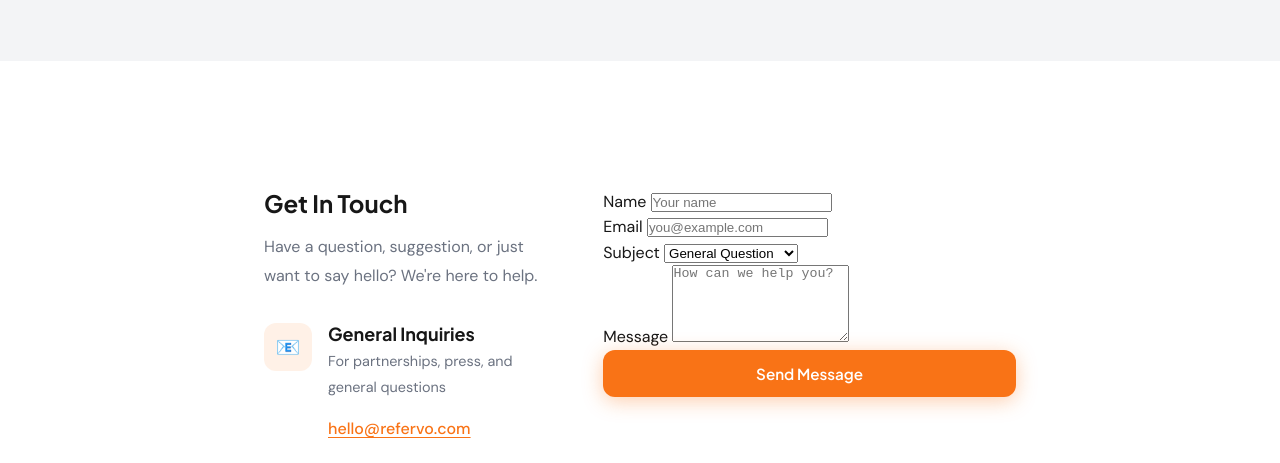
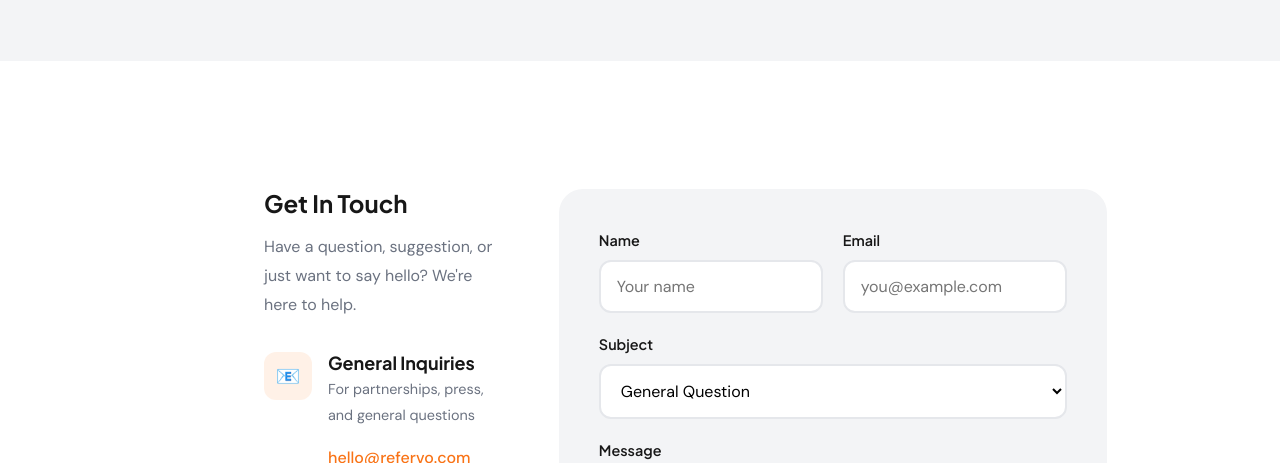
Before and after one commit to mrmicaiah/ReferVo, an Eleventy site: page src/contact.njk in a window 1280 px wide. Shown: the part 261-724 px from the top of the page. Built offline with nearby package versions, Linux system fonts and the light colour scheme; Eleventy itself is replaced by a stand-in of ours; files that its build step writes are made by us from their sources.

Commit message:
Phase 2: Add contact form styles to components.css

```diff
--- a/src/css/components.css
+++ b/src/css/components.css
@@ -745,6 +745,74 @@
   font-weight: 500;
 }
 
+/* Contact Form */
+.contact-form-wrapper {
+  background: var(--gray-light);
+  border-radius: 24px;
+  padding: 2rem;
+}
+
+@media (min-width: 768px) {
+  .contact-form-wrapper { padding: 2.5rem; }
+}
+
+.contact-form {
+  display: flex;
+  flex-direction: column;
+  gap: 1.25rem;
+}
+
+.form-group {
+  display: flex;
+  flex-direction: column;
+  gap: 0.5rem;
+}
+
+.form-group label {
+  font-family: var(--font-display);
+  font-size: 0.9rem;
+  font-weight: 600;
+  color: var(--black);
+}
+
+.form-group input,
+.form-group textarea,
+.form-group select {
+  font-family: var(--font-body);
+  font-size: 1rem;
+  padding: 0.875rem 1rem;
+  border: 2px solid var(--gray-border);
+  border-radius: 12px;
+  background: var(--white);
+  transition: all 0.2s var(--ease-out);
+  outline: none;
+}
+
+.form-group input:focus,
+.form-group textarea:focus,
+.form-group select:focus {
+  border-color: var(--orange);
+  box-shadow: 0 0 0 4px rgba(249, 115, 22, 0.1);
+}
+
+.form-group textarea {
+  resize: vertical;
+  min-height: 150px;
+}
+
+.form-row {
+  display: grid;
+  gap: 1.25rem;
+}
+
+@media (min-width: 480px) {
+  .form-row { grid-template-columns: 1fr 1fr; }
+}
+
+.contact-form .btn {
+  margin-top: 0.5rem;
+}
+
 /* Support Page */
 .support-section {
   padding: 4rem 0;
```
